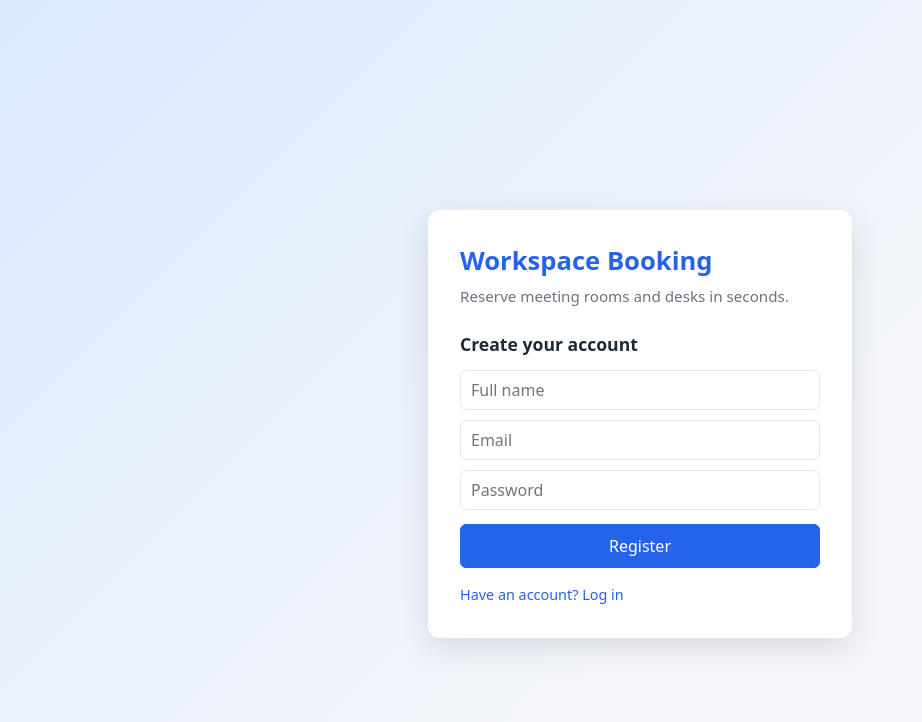
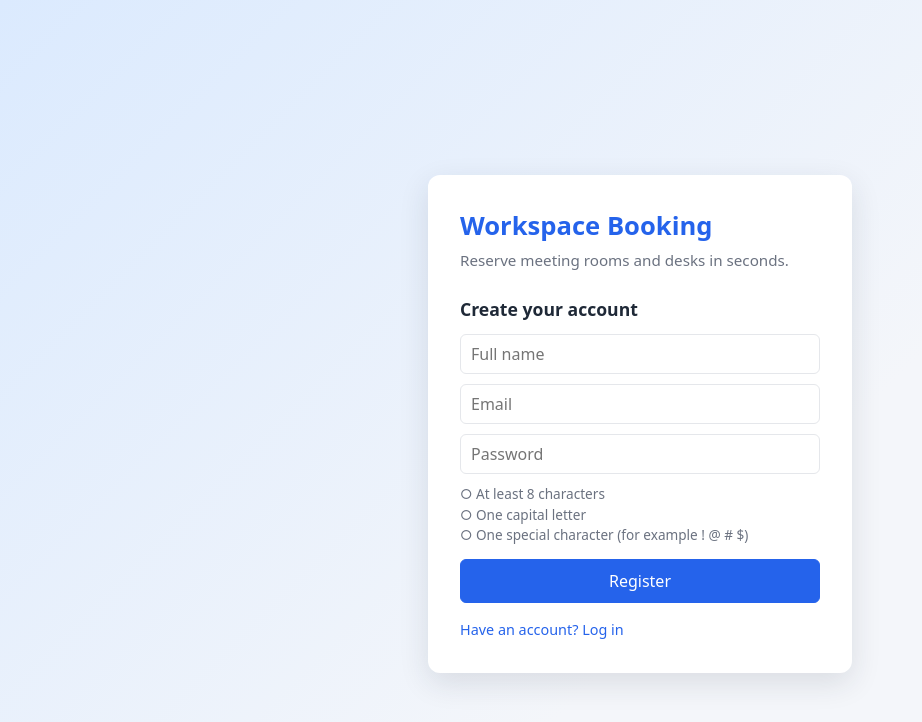
Before and after one commit to Vravula02/desk-booking, a React (Vite) app in the folder apps/web/: page / in a window 1280 px wide. Both pictures are taken after a click on the button "Need an account? Register". Shown: the top 722 px of the page, without its empty margins (0-922 px from the left). Built offline with nearby package versions, Linux system fonts and the light colour scheme; no server answers.

Commit message:
Stronger password rules and form hints

```diff
--- a/apps/web/src/LoginPage.tsx
+++ b/apps/web/src/LoginPage.tsx
@@ -10,9 +10,20 @@ export default function LoginPage({ onLogin }: Props) {
   const [password, setPassword] = useState("");
   const [error, setError] = useState("");
 
+  const rules = {
+    length: password.length >= 8,
+    upper: /[A-Z]/.test(password),
+    special: /[^A-Za-z0-9]/.test(password),
+  };
+  const passwordOk = rules.length && rules.upper && rules.special;
+
   async function handleSubmit(e: React.FormEvent) {
     e.preventDefault();
     setError("");
+    if (mode === "register" && !passwordOk) {
+      setError("Password does not meet the rules below the password field");
+      return;
+    }
     try {
       const body =
         mode === "login" ? { email, password } : { name, email, password };
@@ -57,6 +68,19 @@ export default function LoginPage({ onLogin }: Props) {
             onChange={(e) => setPassword(e.target.value)}
             required
           />
+          {mode === "register" && (
+            <div className="hint">
+              <div className={rules.length ? "ok" : ""}>
+                {rules.length ? "✓" : "○"} At least 8 characters
+              </div>
+              <div className={rules.upper ? "ok" : ""}>
+                {rules.upper ? "✓" : "○"} One capital letter
+              </div>
+              <div className={rules.special ? "ok" : ""}>
+                {rules.special ? "✓" : "○"} One special character (for example ! @ # $)
+              </div>
+            </div>
+          )}
           <button type="submit">{mode === "login" ? "Log in" : "Register"}</button>
         </form>
 
--- a/apps/web/src/SearchPage.tsx
+++ b/apps/web/src/SearchPage.tsx
@@ -72,6 +72,14 @@ export default function SearchPage() {
   return (
     <div>
       <h3>Search and book</h3>
+      <div className="rules">
+        <strong>Booking rules</strong>
+        <div>Monday to Friday only</div>
+        <div>Between 9:00 AM and 6:00 PM, Eastern Time (New York)</div>
+        <div>Start and end on the same day</div>
+        <div>Up to 4 hours per booking</div>
+        <div>Start time must be in the future</div>
+      </div>
       <form onSubmit={handleSearch} style={{ display: "grid", gap: 8, maxWidth: 320 }}>
         <label>
           Start{" "}
--- a/apps/web/src/index.css
+++ b/apps/web/src/index.css
@@ -360,3 +360,29 @@ button:disabled {
   opacity: 0.6;
   cursor: not-allowed;
 }
+
+/* Hints and rules */
+.hint {
+  margin: 0;
+  font-size: 0.85rem;
+  color: var(--muted);
+}
+
+.rules {
+  background: #eff6ff;
+  border: 1px solid #bfdbfe;
+  border-radius: 8px;
+  padding: 10px 14px;
+  margin-bottom: 14px;
+  font-size: 0.9rem;
+  color: #1e3a8a;
+}
+
+.rules strong {
+  display: block;
+  margin-bottom: 4px;
+}
+
+.hint .ok {
+  color: #166534;
+}
```
